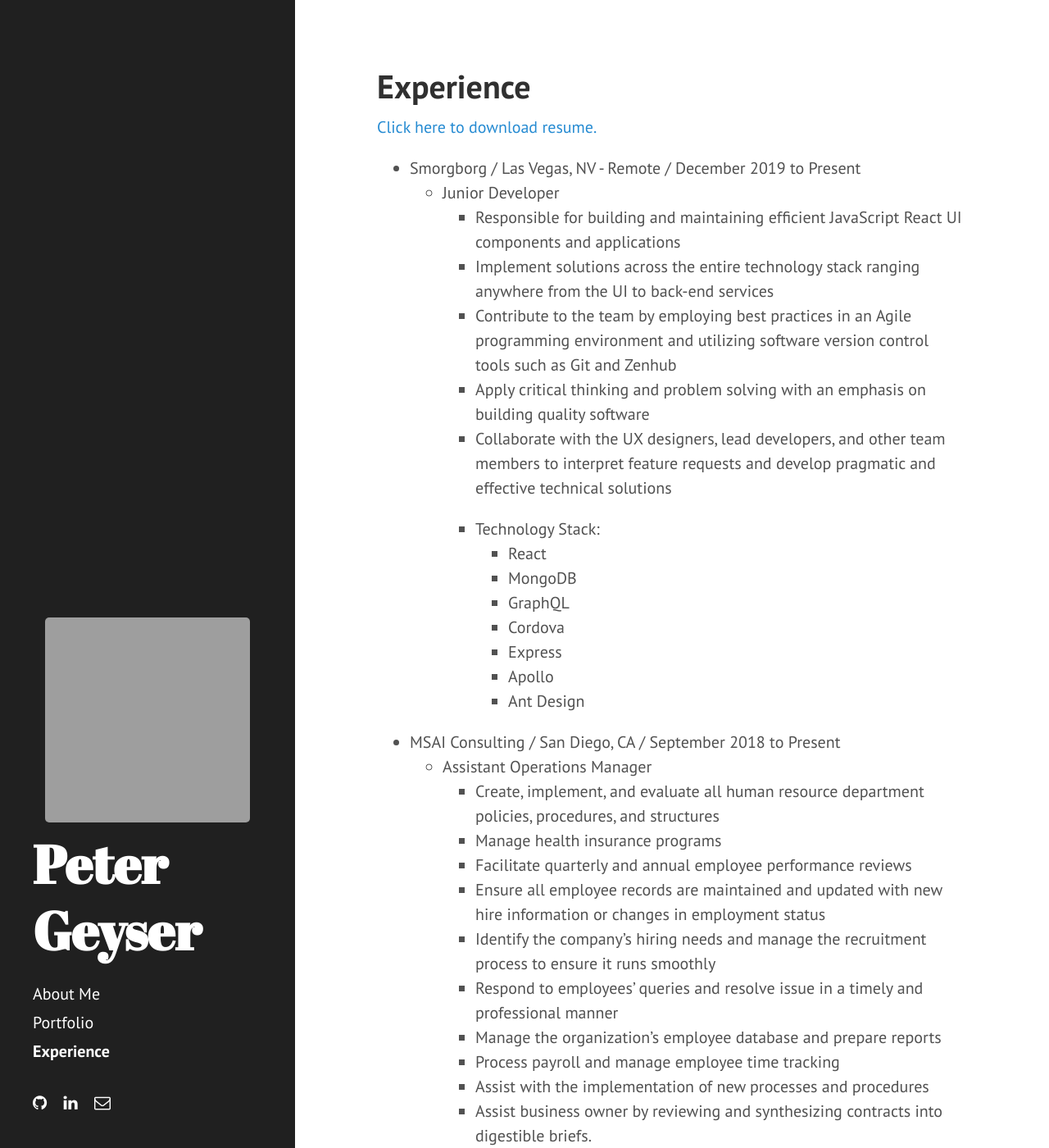
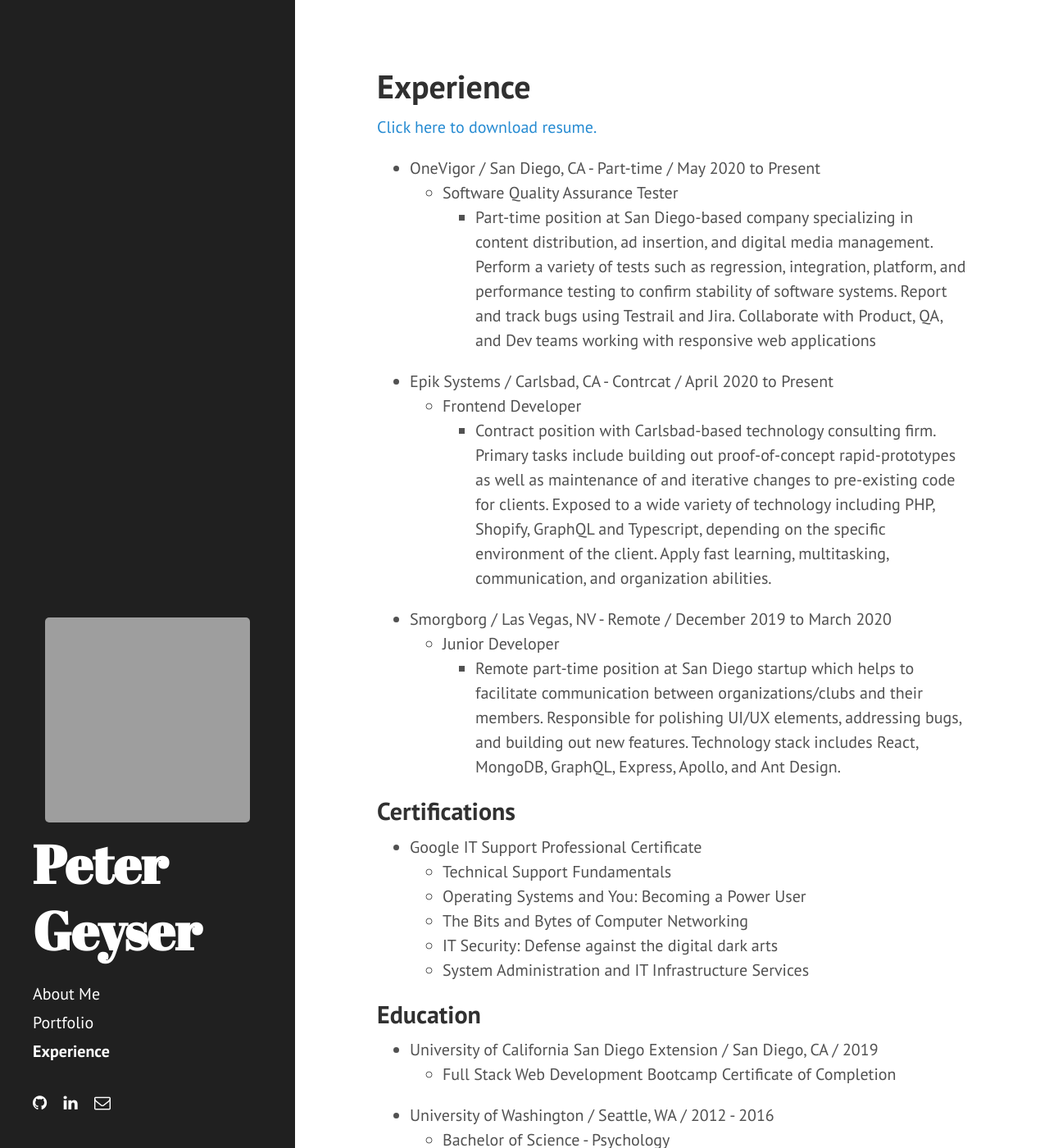
Before and after one commit to ppgeyser/ppgeyser.github.io, a Jekyll site: the page built from public/resume.md, in a window 1280 px wide and 1400 px high. Shown: the whole window at 82% size. Built offline with Jekyll 4.4.1, drawn with Linux system fonts in a browser that asks for light colours; some of the changed text lies outside the part shown; grey boxes are pictures that could not be loaded.

Commit message:
Resume updates

```diff
--- a/public/resume.md
+++ b/public/resume.md
@@ -6,101 +6,17 @@
 
 [Click here to download resume.]({{ site.url }}/public/pgeyser-resume.pdf)
 
-* Smorgborg / Las Vegas, NV - Remote / December 2019 to Present
+* OneVigor / San Diego, CA - Part-time / May 2020 to Present
+  * Software Quality Assurance Tester
+    * Part-time position at San Diego-based company specializing in content distribution, ad insertion, and digital media management. Perform a variety of tests such as regression, integration, platform, and performance testing to confirm stability of software systems. Report and track bugs using Testrail and Jira. Collaborate with Product, QA, and Dev teams working with responsive web applications
+
+* Epik Systems / Carlsbad, CA - Contrcat / April 2020 to Present
+  * Frontend Developer
+    * Contract position with Carlsbad-based technology consulting firm. Primary tasks include building out proof-of-concept rapid-prototypes as well as maintenance of and iterative changes to pre-existing code for clients. Exposed to a wide variety of technology including PHP, Shopify, GraphQL and Typescript, depending on the specific environment of the client. Apply fast learning, multitasking, communication, and organization abilities.
+
+* Smorgborg / Las Vegas, NV - Remote / December 2019 to March 2020
   * Junior Developer
-    * Responsible for building and maintaining efficient JavaScript React UI components and applications
-    * Implement solutions across the entire technology stack ranging anywhere from the UI to back-end services
-    * Contribute to the team by employing best practices in an Agile programming environment and utilizing software version control tools such as Git and Zenhub
-    * Apply critical thinking and problem solving with an emphasis on building quality software
-    * Collaborate with the UX designers, lead developers, and other team members to interpret feature requests and develop pragmatic and effective technical solutions
-
-    * Technology Stack:
-      * React
-      * MongoDB
-      * GraphQL
-      * Cordova
-      * Express
-      * Apollo
-      * Ant Design
-
-* MSAI Consulting / San Diego, CA / September 2018 to Present
-  * Assistant Operations Manager
-    * Create, implement, and evaluate all human resource department policies, procedures, and structures
-    * Manage health insurance programs
-    * Facilitate quarterly and annual employee performance reviews
-    * Ensure all employee records are maintained and updated with new hire information or changes in employment status
-    * Identify the company’s hiring needs and manage the recruitment process to ensure it runs smoothly
-    * Respond to employees’ queries and resolve issue in a timely and professional manner
-    * Manage the organization’s employee database and prepare reports
-    * Process payroll and manage employee time tracking
-    * Assist with the implementation of new processes and procedures
-    * Assist business owner by reviewing and synthesizing contracts into digestible briefs.
-    * Order supplies and maintain inventory levels
-    * Interact with IT Company as a vendor manager in order to facilitate repairs, upgrades, and purchases of network and server equipment
-    * Continued to also carry out duties previously held as Administrative and Technical Support Specialist
-
-  * Administrative and Technical Support Specialist
-    * Providing technical assistance for questions and problems
-    * Resolving problems with networks and other computer systems
-    * Diagnosing system errors and other issues
-    * Training other staff members on troubleshooting and diagnosing problems
-    * Provide general administrative and clerical support including mailing, scanning, faxing and copying to management
-    * Maintain electronic and hard copy filing system
-    * Perform data entry and scan documents
-    * Prepare and modify documents including correspondence, reports, drafts, memos and emails
-
-* uBreakiFix / Seattle, WA / September 2015 - August 2018
-  * Assistant Manager
-    * Ensure that store meets or exceeds sales/profit goals
-    * Maintains store staff by assisting in recruiting, selecting, orienting, and training employees
-    * Maintains operations by coordinating and enforcing operational, and personnel policies/procedures.
-    * Identifies current and future customer requirements by establishing rapport with potential and actual customers
-    * Welcome customers in professional and pleasant manner
-    * Ensures availability of merchandise and services by maintaining and ordering inventory
-    * Diagnose/troubleshoot device
-    * Provide recommendations for problem resolution
-    * Provide estimates to customer for repair, replacement according to problem diagnosis and repair/replacement recommendation
-    * Contributes to team effort by accomplishing related results as needed
-    * Protects employees and customers by providing a safe and clean store environment
-    * Ensure repairs meet uBreakiFix quality standards
-
-  * Repair Technician
-    * Diagnose, troubleshoot and repair devices
-    * Provide recommendations for problem resolution
-    * Explain complex technical issues to customers in a non-technical, simple to understand manner
-    * Provide repair and replacement estimates to customers
-    * Ensure that all repairs meet or exceed uBreakiFix quality standards
-    * Greet customers in a friendly manner and maintain a positive work environment
-    * Answer phone calls to the store with a professional, courteous and friendly demeanor
-    * Ensure that customers have an enjoyable experience by providing superior customer service and exceeding customer expectations
-    * Keep track of all devices and inventory while safeguarding all store stock
-    * Utilize the point of sale system to maintain an accurate record of customer information and a real-time status of each repair
-    * Maintain the cleanliness and professional appearance of the store
-
-* Camp Kesem University of Washington Chapter Seattle, WA / September 2013 - August 2016
-  * Volunteer Coordinator
-
-      * Student Recruitment for Committees
-        * Develop and implement student volunteer recruitment strategy
-        * Lead efforts to meet the student volunteer recruitment needs of committees throughout the year
-        * Lead recruitment process for new student coordinators towards the end of the academic year
-        * Plan semester/quarter-end celebrations and any other student recognition events
-
-      * Counselor Recruitment & Selection
-        * Develop and implement counselor recruitment strategy
-        * Develop/update counselor application and all related materials
-        * Develop/update counselor interview packets and organize counselor interviews
-
-      * Counselor Training
-        * Develop and implement counselor training program, including all logistics, planning of sessions, guest facilitators, etc.
-        * Counselor Debriefing
-        * Develop and implement Counselor Debriefing Program.
-
-* Living Filipino American Project / Seattle, WA / March 2015 - June 2016
-  * Undergraduate Research Assistant - University of Washington
-    * Responsible for participant management: entering participants into study, writing checks for survey payments to participants, tracking participant progress, and calling participants who have not finished survey or cashed compensatory checks
-    * Assist Principal Investigator with online survey programming, editing material for the UW Institutional Review Board, and project outreach
-    * Worked exclusively with Microsoft Office Suite and Quickbooks for day-to-day operations
+    * Remote part-time position at San Diego startup which helps to facilitate communication between organizations/clubs and their members. Responsible for polishing UI/UX elements, addressing bugs, and building out new features. Technology stack includes React, MongoDB, GraphQL, Express, Apollo, and Ant Design.
 
 ## Certifications
 
```
Also changed, not shown: 1 other file.
